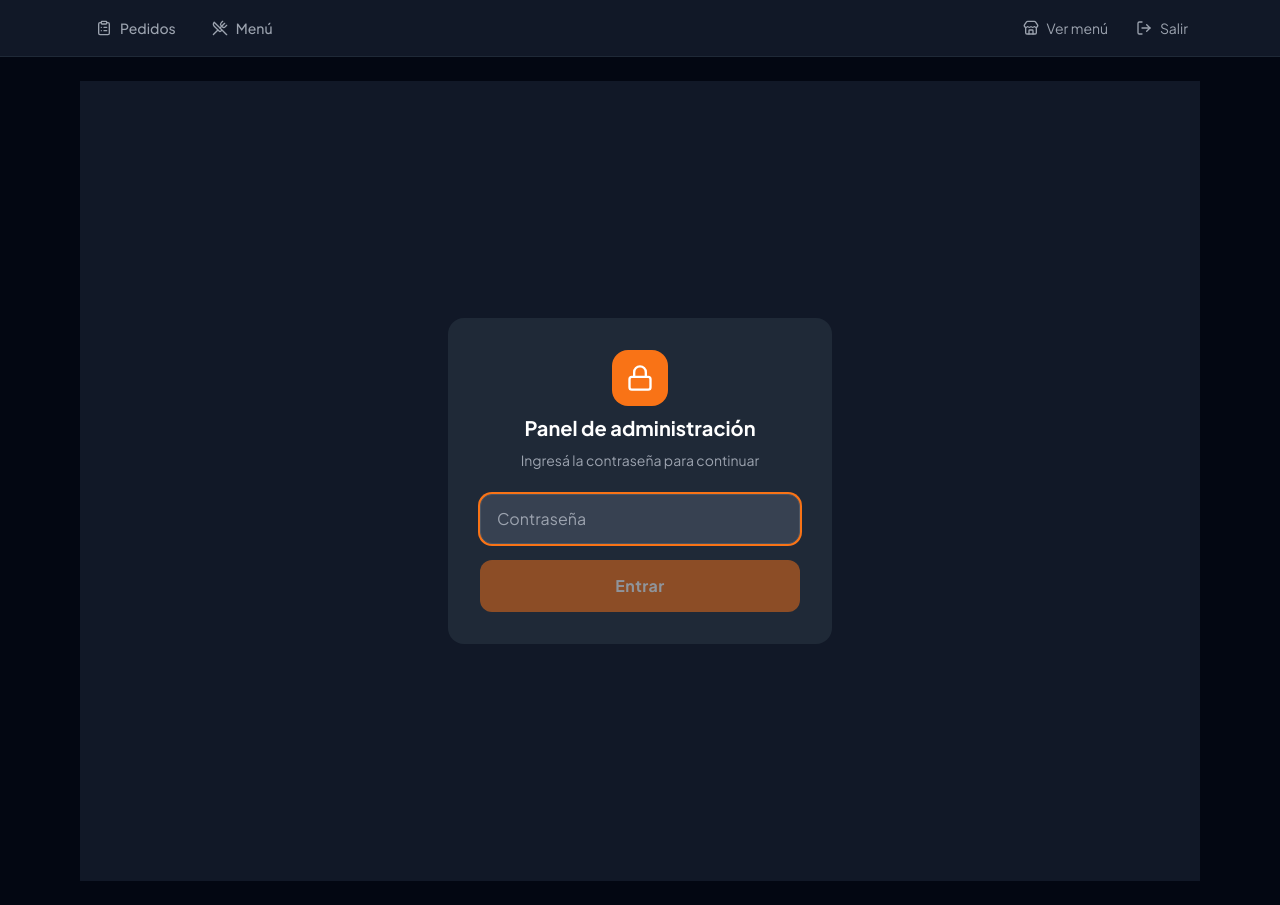
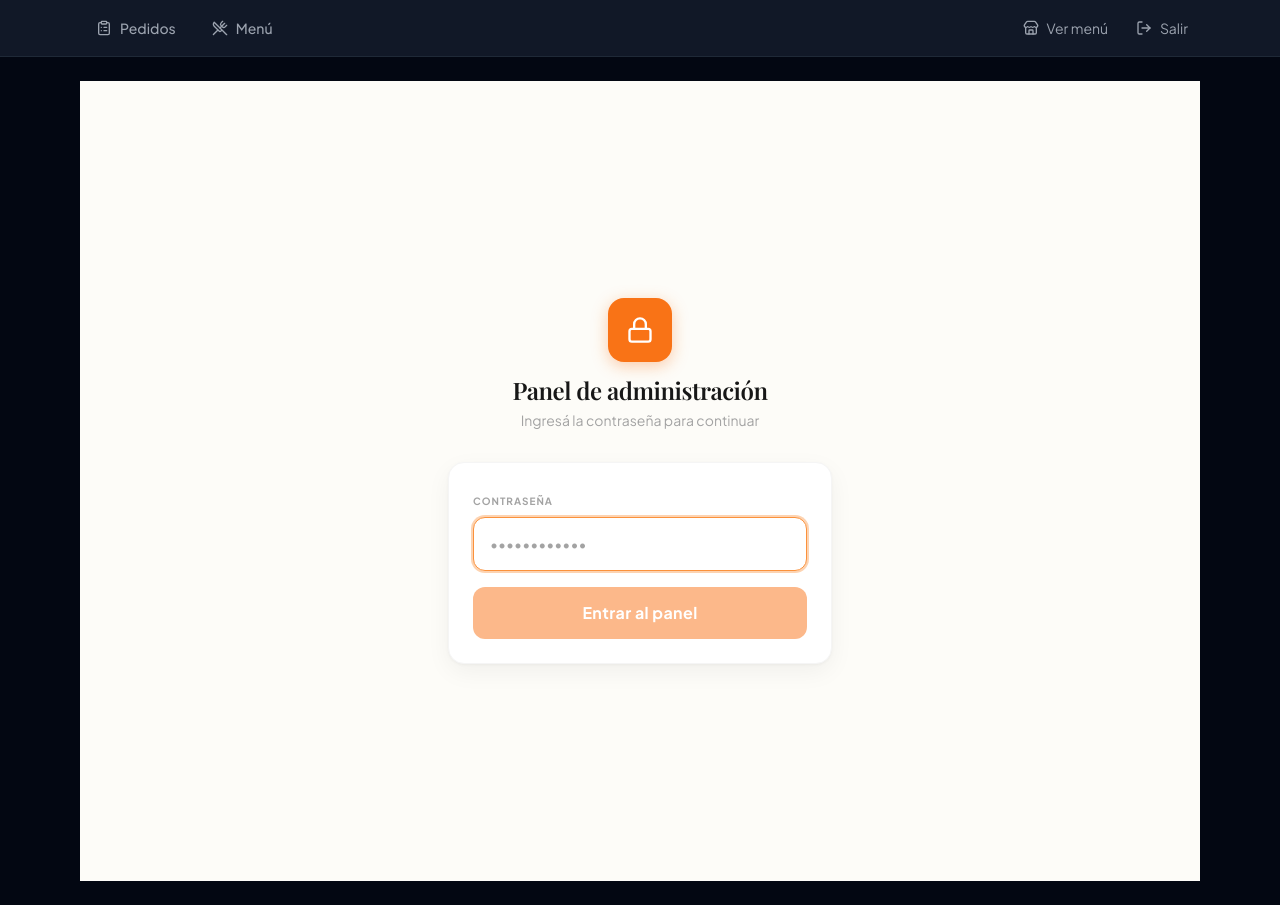
Before and after one commit to pedrodelc1/automatizaci-n-rest, a Next.js app: page /admin/login in a window 1280 px wide. Built offline with nearby package versions, Linux system fonts and the light colour scheme; no server answers.

Commit message:
Admin login rediseñado con el mismo estilo del menú público, ícono de acceso admin removido del menú para consumidores
Co-Authored-By: Claude Sonnet 4.6 <noreply@anthropic.com>

```diff
--- a/src/app/admin/login/page.tsx
+++ b/src/app/admin/login/page.tsx
@@ -25,47 +25,76 @@ export default function AdminLoginPage() {
       const data = await res.json();
 
       if (!data.ok) {
-        setError(data.error);
+        setError(data.error ?? "Contraseña incorrecta");
         return;
       }
       router.push("/admin/pedidos");
       router.refresh();
     } catch {
-      setError("Error de conexión");
+      setError("Error de conexión. Intentá de nuevo.");
     } finally {
       setCargando(false);
     }
   }
 
   return (
-    <div className="min-h-screen bg-gray-900 flex items-center justify-center px-4">
-      <div className="bg-gray-800 rounded-2xl p-8 w-full max-w-sm space-y-6">
-        <div className="text-center space-y-2">
-          <div className="w-14 h-14 bg-orange-500 rounded-2xl flex items-center justify-center mx-auto">
+    <div className="min-h-screen bg-cream-50 dark:bg-[#0D0C0A] flex items-center justify-center px-4">
+      <div className="w-full max-w-sm space-y-8">
+
+        {/* Logo / título */}
+        <div className="text-center space-y-3">
+          <div
+            className="w-16 h-16 bg-orange-500 rounded-2xl flex items-center justify-center mx-auto"
+            style={{ boxShadow: "0 4px 16px rgba(249,115,22,0.35)" }}
+          >
             <Lock size={28} className="text-white" />
           </div>
-          <h1 className="text-white font-bold text-xl">Panel de administración</h1>
-          <p className="text-gray-400 text-sm">Ingresá la contraseña para continuar</p>
+          <div>
+            <h1 className="font-display text-2xl font-semibold text-neutral-900 dark:text-neutral-100 tracking-[-0.02em]">
+              Panel de administración
+            </h1>
+            <p className="text-neutral-400 dark:text-neutral-500 text-sm mt-1">
+              Ingresá la contraseña para continuar
+            </p>
+          </div>
         </div>
 
+        {/* Formulario */}
+        <div className="card p-6">
           <form onSubmit={handleSubmit} className="space-y-4">
+            <div className="space-y-1.5">
+              <label className="label-caps">Contraseña</label>
               <input
                 type="password"
-            placeholder="Contraseña"
+                placeholder="••••••••••••"
                 value={password}
                 onChange={(e) => setPassword(e.target.value)}
-            className="w-full px-4 py-3 rounded-xl bg-gray-700 border border-gray-600 text-white placeholder-gray-400 focus:outline-none focus:ring-2 focus:ring-orange-500"
+                className="input"
                 autoFocus
+                autoComplete="current-password"
               />
-          {error && <p className="text-red-400 text-sm text-center">{error}</p>}
+            </div>
+
+            {error && (
+              <p className="text-red-500 dark:text-red-400 text-sm text-center font-medium">
+                {error}
+              </p>
+            )}
+
             <button
               type="submit"
               disabled={cargando || !password}
-            className="btn-primary w-full flex items-center justify-center gap-2"
+              className="btn-primary w-full py-3.5 mt-2"
             >
-            {cargando ? <Spinner className="w-4 h-4" /> : "Entrar"}
+              {cargando ? (
+                <><Spinner className="w-4 h-4" /> Verificando...</>
+              ) : (
+                "Entrar al panel"
+              )}
             </button>
           </form>
+        </div>
+
       </div>
     </div>
   );
--- a/src/app/page.tsx
+++ b/src/app/page.tsx
@@ -1,7 +1,6 @@
 import { prisma } from "@/lib/prisma";
 import { TarjetaProducto } from "@/components/menu/TarjetaProducto";
 import { BotonCarrito } from "@/components/ui/BotonCarrito";
-import { AccesoAdmin } from "@/components/ui/AccesoAdmin";
 import { MapPin, Clock, Star } from "lucide-react";
 
 export const revalidate = 60;
@@ -69,7 +68,6 @@ export default async function MenuPage() {
                 </div>
               </div>
             </div>
-            <AccesoAdmin />
           </div>
 
           {/* Chips */}
```
Lines whose indentation alone changed are shown as unchanged.
